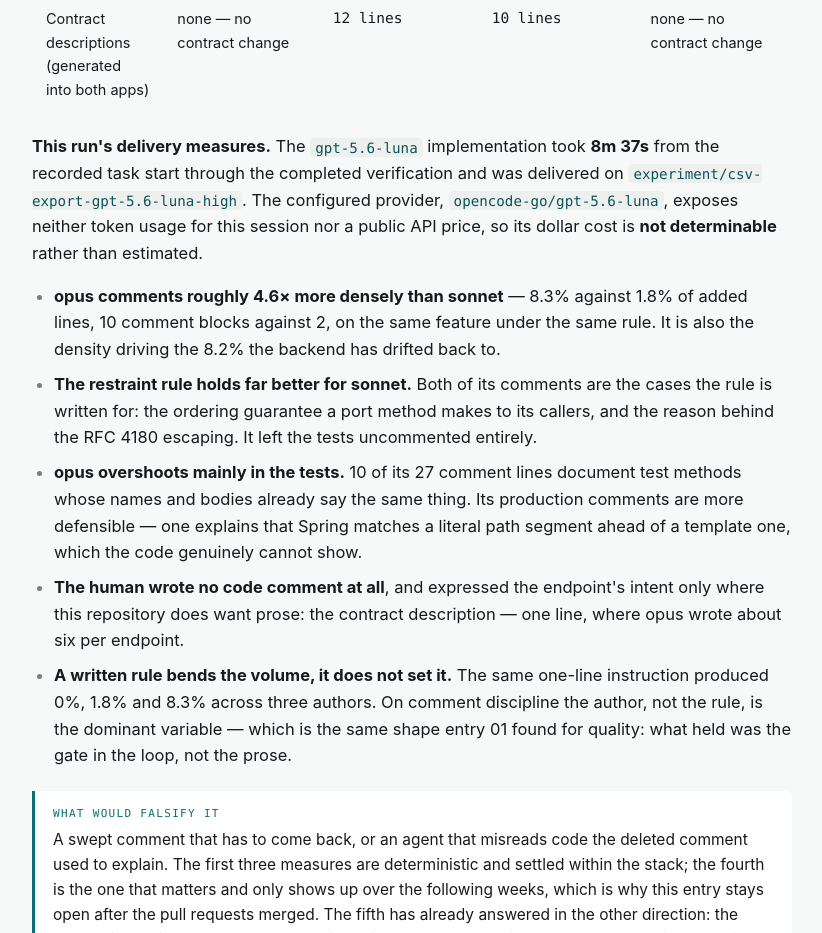
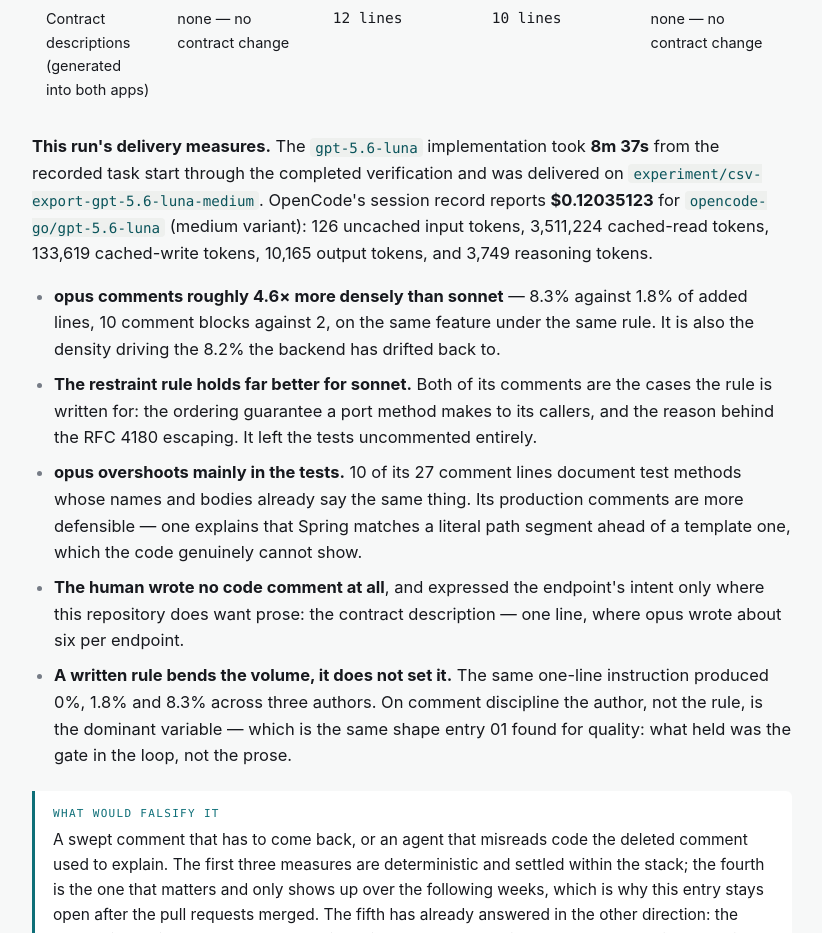
Before and after one commit to XploreBe/cpr-dispatch-wiki, a plain HTML site: page experiment.html in a window 1280 px wide. Shown: the part 7622-8555 px from the top of the page, without its empty margins (360-1182 px from the left). Drawn offline with Linux system fonts and the light colour scheme.

Commit message:
docs: record exact luna session cost

```diff
--- a/experiment.html
+++ b/experiment.html
@@ -336,9 +336,10 @@ repository, same one-line rule, model id and author the only variable.</p>
 </div>
 <p><strong>This run's delivery measures.</strong> The <code>gpt-5.6-luna</code> implementation took
 <strong>8m 37s</strong> from the recorded task start through the completed verification and was
-delivered on <code>experiment/csv-export-gpt-5.6-luna-high</code>. The configured provider,
-<code>opencode-go/gpt-5.6-luna</code>, exposes neither token usage for this session nor a public API
-price, so its dollar cost is <strong>not determinable</strong> rather than estimated.</p>
+delivered on <code>experiment/csv-export-gpt-5.6-luna-medium</code>. OpenCode's session record reports
+<strong>$0.12035123</strong> for <code>opencode-go/gpt-5.6-luna</code> (medium variant): 126 uncached input
+tokens, 3,511,224 cached-read tokens, 133,619 cached-write tokens, 10,165 output tokens, and 3,749
+reasoning tokens.</p>
 <ul>
   <li><strong>opus comments roughly 4.6× more densely than sonnet</strong> — 8.3% against 1.8% of
   added lines, 10 comment blocks against 2, on the same feature under the same rule. It is also the
```
